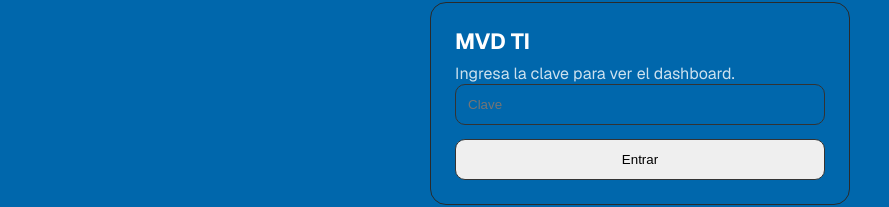
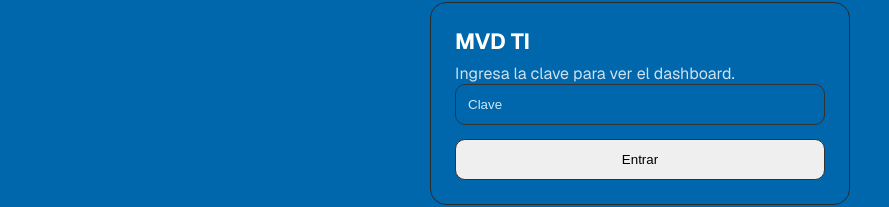
Before and after one commit to luissalazarmvd/mvd-ti-tickets-ai, a Next.js app: page / in a window 1280 px wide. Shown: the part 388-595 px from the top of the page, without its empty margins (0-889 px from the left). Built offline with nearby package versions, Linux system fonts and the light colour scheme.

Commit message:
261225_03

```diff
--- a/app/globals.css
+++ b/app/globals.css
@@ -3,6 +3,7 @@
   --foreground: #ffffff;      /* Texto blanco */
   --card-bg: #0b5c9e;         /* Azul más oscuro para cards */
   --border-soft: rgba(255, 255, 255, 0.15);
+  --hint-text: #cfe6f7;       /* Texto explicativo / placeholders */
 }
 
 /* 🔒 No dependemos del dark/light del SO */
@@ -34,6 +35,26 @@
 a {
   color: inherit;
   text-decoration: none;
+}
+
+/* =========================
+   PLACEHOLDER INPUTS
+   ========================= */
+input::placeholder {
+  color: var(--hint-text);
+  opacity: 1; /* necesario para Chrome */
+}
+
+input::-webkit-input-placeholder {
+  color: var(--hint-text);
+}
+
+input::-moz-placeholder {
+  color: var(--hint-text);
+}
+
+input:-ms-input-placeholder {
+  color: var(--hint-text);
 }
 
 /* =========================
@@ -72,7 +93,7 @@
 }
 
 /* =========================
-   CARDS / BLOQUES (opcional)
+   CARDS / BLOQUES
    ========================= */
 .mvd-card {
   background-color: var(--card-bg);
@@ -82,7 +103,7 @@
 }
 
 /* =========================
-   SCROLLBAR SUAVE (opcional)
+   SCROLLBAR SUAVE
    ========================= */
 ::-webkit-scrollbar {
   width: 10px;
```
